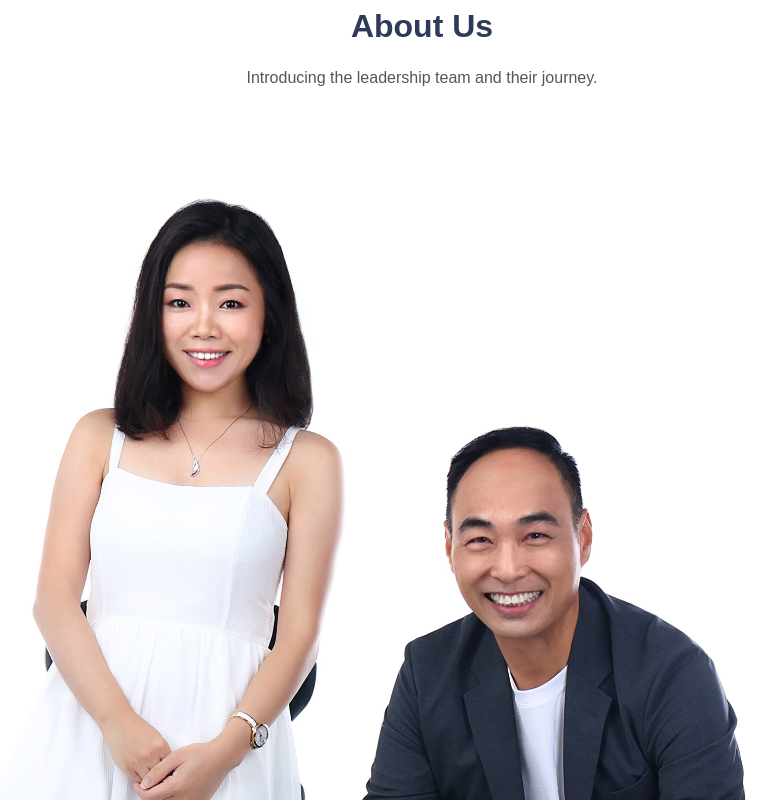
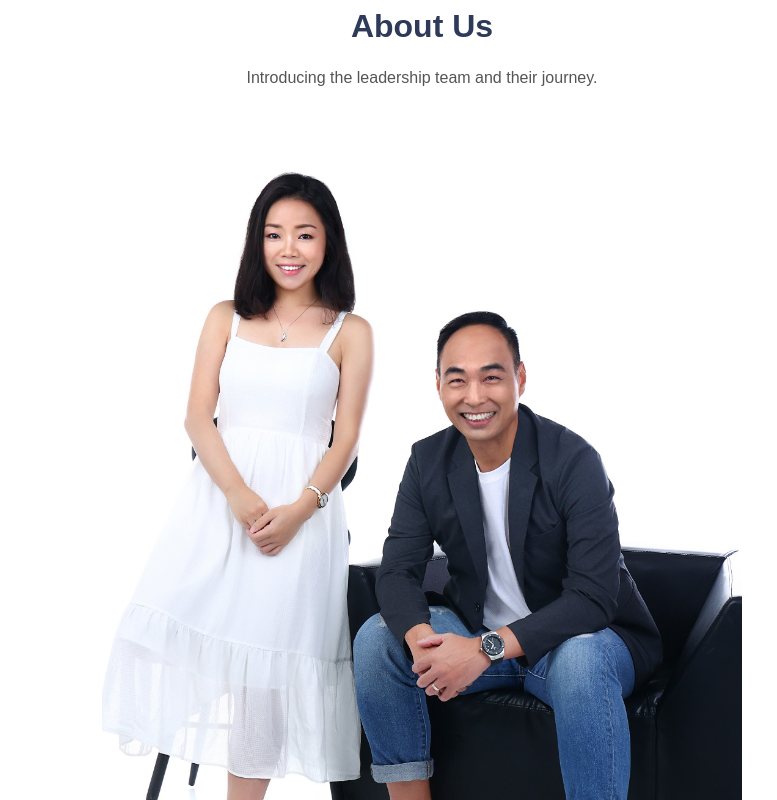
Before and after one commit to AppleOngPS/DataSphere, a React (Vite) app in the folder frontend/: page / in a window 1280 px wide. Shown: the part 2300-3100 px from the top of the page, without its empty margins (218-995 px from the left). Built offline with nearby package versions, Linux system fonts and the light colour scheme; no server answers.

Commit message:
Update Minor Details to About Us and UserDashboard

```diff
--- a/frontend/src/AboutUsPage.css
+++ b/frontend/src/AboutUsPage.css
@@ -10,23 +10,31 @@
 
 .leadership-team {
   display: flex;
-  flex-wrap: wrap; /* Allow wrapping for responsiveness */
-  justify-content: center; /* Center align team members */
-  margin-bottom: 40px;
+  flex-wrap: wrap;
+  justify-content: center;
+  align-items: center;
+  gap: 20px;
+  margin-bottom: 50px;
 }
 
 .leadership-image {
-  max-width: 100%; /* Ensures image doesn't exceed its container width */
-  height: auto; /* Maintains the aspect ratio */
-  margin-bottom: 20px; /* Space below the image */
-  transition: transform 0.3s ease, box-shadow 0.3s ease; /* Transition for smooth effect */
+  max-width: 50%;
+  height: 100vh;
+  margin-bottom: 20px;
+  object-fit: cover;
+  transition: transform 0.3s ease, box-shadow 0.3s ease;
+  transition: transform 0.3s ease, box-shadow 0.3s ease;
+}
+
+.leadership-image:hover {
+  transform: scale(1.08);
+  box-shadow: 0 4px 10px rgba(0, 0, 0, 0.2);
 }
 
 .leadership-image:hover {
   transform: scale(1.05); /* Slightly enlarge the image */
   box-shadow: 0 4px 8px rgba(0, 0, 0, 0.2); /* Add shadow on hover */
 }
-
 
 .team-info {
   width: 90%; /* Use a percentage width for responsiveness */
--- a/frontend/src/UserDashboard.jsx
+++ b/frontend/src/UserDashboard.jsx
@@ -33,7 +33,7 @@ const Dashboard = () => {
             <header className="header">
               <div>
                 <h1>Hello, Sara</h1>
-                <p>Today is Monday, 20 October 2021</p>
+                <p>This is Your Dashboard.</p>
               </div>
               <button className="add-project-btn">Add New Project</button>
             </header>
@@ -72,7 +72,7 @@ const Dashboard = () => {
 
           {/* Calendar */}
           <aside className="calendar">
-            <h3>Calendar</h3>
+            <h3>Upcoming Booking</h3>
             <div className="calendar-item">10:00 - Facebook Brand</div>
             <div className="calendar-item">13:20 - Task Management</div>
             <div className="calendar-item">Meetup</div>
```
